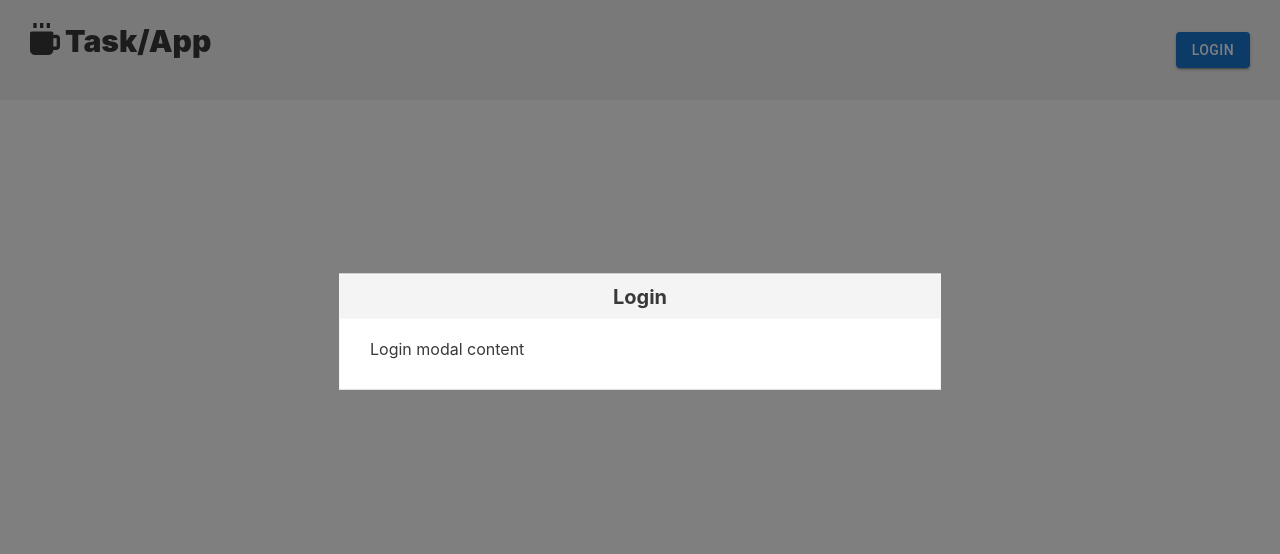
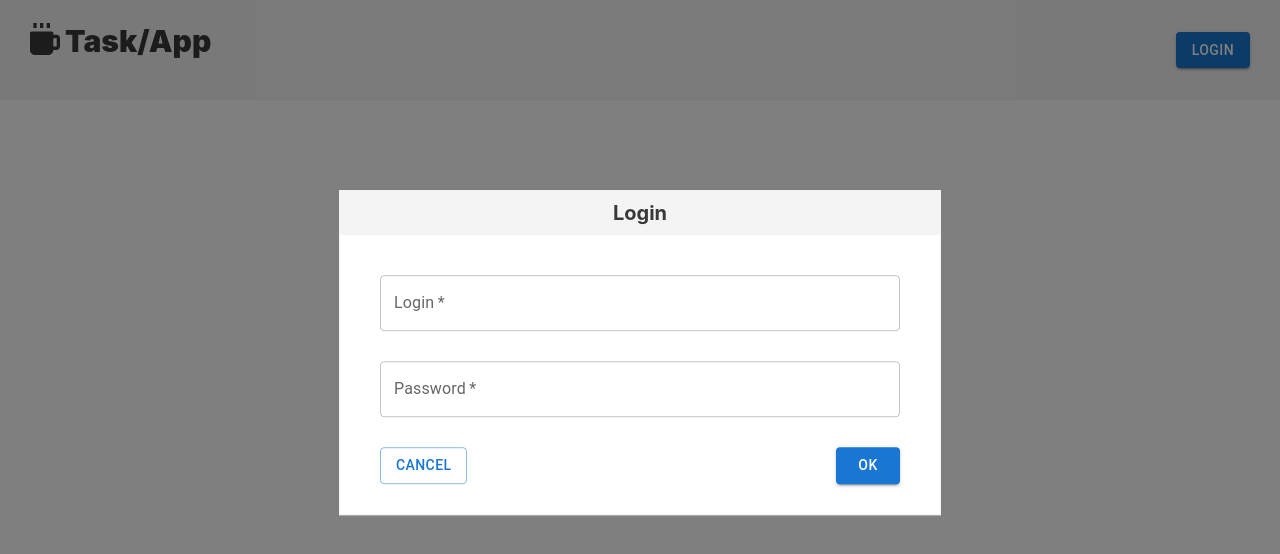
Before and after one commit to utrennik/task-app, a React (Create React App) app: page / in a window 1280 px wide. Both pictures are taken after a click on the button "LOGIN". Shown: the top 554 px of the page. Built offline with nearby package versions, Linux system fonts and the light colour scheme.

Commit message:
feat: update modal window

```diff
--- a/src/components/modals/BaseModal/BaseModal.sass
+++ b/src/components/modals/BaseModal/BaseModal.sass
@@ -19,13 +19,16 @@
 .header-modal
   font-size: 20px
   font-weight: 700
-  padding: 10px 30px
+  padding: 10px 50px
   background-color: $LIGHTGREY
-  margin-bottom: 20px
+  margin-bottom: 40px
   color: $TEXTCOLOR
   text-align: center
   @media (max-width: 700px)
     font-size: 30px
 
 .content-modal
-  padding: 0 30px
+  padding: 0 40px
+
+.input-modal
+  margin-bottom: 30px
--- a/src/components/modals/BaseModal/BaseModal.tsx
+++ b/src/components/modals/BaseModal/BaseModal.tsx
@@ -1,6 +1,7 @@
-import { ReactElement } from "react";
-import { Modal } from "@mui/material";
-import "./BaseModal.sass";
+import { ReactElement } from 'react';
+import { Modal } from '@mui/material';
+import { ModalButtons } from '../modal-buttons/modal-buttons';
+import './BaseModal.sass';
 
 interface IBaseModal {
   /*
@@ -12,9 +13,12 @@ interface IBaseModal {
    */
   onClose: () => void;
   /*
+   * modal confirm handler
+   */
+  onConfirm: () => void;
+  /*
    * modal title
    */
-
   title: string;
   /*
    * modal content
@@ -22,17 +26,14 @@ interface IBaseModal {
   children: ReactElement;
 }
 
-const BaseModal = ({
-	isOpen,
-	title,
-	onClose,
-	children,
-	...other
-}: IBaseModal) => (
+const BaseModal = ({ isOpen, title, onClose, onConfirm, children, ...other }: IBaseModal) => (
   <Modal open={isOpen} onClose={onClose} {...other}>
     <div className="body-modal">
       <div className="header-modal">{title}</div>
-			<div className="content-modal">{children}</div>
+      <div className="content-modal">
+        {children}
+        <ModalButtons onClose={onClose} onConfirm={onConfirm} disableConfirm={false} />
+      </div>
     </div>
   </Modal>
 );
--- a/src/components/modals/LoginModal/LoginModal.tsx
+++ b/src/components/modals/LoginModal/LoginModal.tsx
@@ -1,4 +1,7 @@
-import BaseModal from "../BaseModal/BaseModal";
+import { ChangeEvent, useState, useEffect, useContext } from 'react';
+import { TextField, Button } from '@mui/material';
+
+import BaseModal from '../BaseModal/BaseModal';
 
 interface ILoginModal {
   /*
@@ -11,12 +14,74 @@ interface ILoginModal {
   onClose: () => void;
 }
 
+const LoginModal = ({ isOpen, ...props }: ILoginModal) => {
   const LOGIN_TITLE = `Login`;
+  const [login, setLogin] = useState('');
+  const [password, setPassword] = useState('');
 
-const LoginModal = ({ ...props }: ILoginModal) => (
-	<BaseModal title={LOGIN_TITLE} {...props}>
-		<div>Login modal content</div>
+  const handleInput = (e: ChangeEvent<HTMLInputElement>) => {
+    const { name, value } = e.target;
+    switch (name) {
+      case 'login': {
+        setLogin(value);
+        break;
+      }
+      case 'password': {
+        setPassword(value);
+        break;
+      }
+      default:
+        return;
+    }
+  };
+
+  const clearForm = () => {
+    setLogin('');
+    setPassword('');
+  };
+
+  useEffect(() => {
+    if (!isOpen) {
+      clearForm();
+    }
+  }, [isOpen]);
+
+  const modalBody = (
+    <div>
+      <div className="input-modal">
+        <TextField
+          label="Login"
+          name="login"
+          autoComplete="off"
+          fullWidth
+          value={login}
+          onChange={handleInput}
+          // error={errors.loginError === true}
+          required
+        />
+      </div>
+
+      <div className="input-modal">
+        <TextField
+          label="Password"
+          name="password"
+          type={'password'}
+          autoComplete="off"
+          fullWidth
+          value={password}
+          onChange={handleInput}
+          // error={errors.loginError === true}
+          required
+        />
+      </div>
+    </div>
+  );
+
+  return (
+    <BaseModal title={LOGIN_TITLE} isOpen={isOpen} onConfirm={() => {}} {...props}>
+      {modalBody}
     </BaseModal>
   );
+};
 
 export default LoginModal;
--- /dev/null
+++ b/src/components/modals/modal-buttons/modal-buttons.sass
@@ -0,0 +1,5 @@
+.buttons-modal
+  display: flex
+  justify-content: space-between
+  align-items: center
+  margin-top: 30px
--- /dev/null
+++ b/src/components/modals/modal-buttons/modal-buttons.tsx
@@ -0,0 +1,48 @@
+import { Button } from '@mui/material';
+import './modal-buttons.sass';
+
+interface IModalButtons {
+  /*
+   * confirmation button text
+   */
+  okBtnText?: string;
+  /*
+   * cancel button text
+   */
+  cancelBtnText?: string;
+  /*
+   * modal close handler
+   */
+  onClose: () => void;
+  /*
+   * modal confirm handler
+   */
+  onConfirm: () => void;
+  /*
+   * disable confirm button
+   */
+  disableConfirm: boolean;
+}
+
+export const ModalButtons = ({
+  okBtnText = 'Ok',
+  cancelBtnText = 'Cancel',
+  onClose,
+  onConfirm,
+  disableConfirm,
+}: IModalButtons) => (
+  <div className="buttons-modal">
+    <Button variant="outlined" size="medium" onClick={onClose}>
+      {cancelBtnText}
+    </Button>
+    <Button
+      variant="contained"
+      size="medium"
+      color="primary"
+      onClick={onConfirm}
+      disabled={disableConfirm}
+    >
+      {okBtnText}
+    </Button>
+  </div>
+);
```
Also changed, not shown: 1 other file (tests, documents, lock files or other folders). Lines whose indentation alone changed are shown as unchanged.
